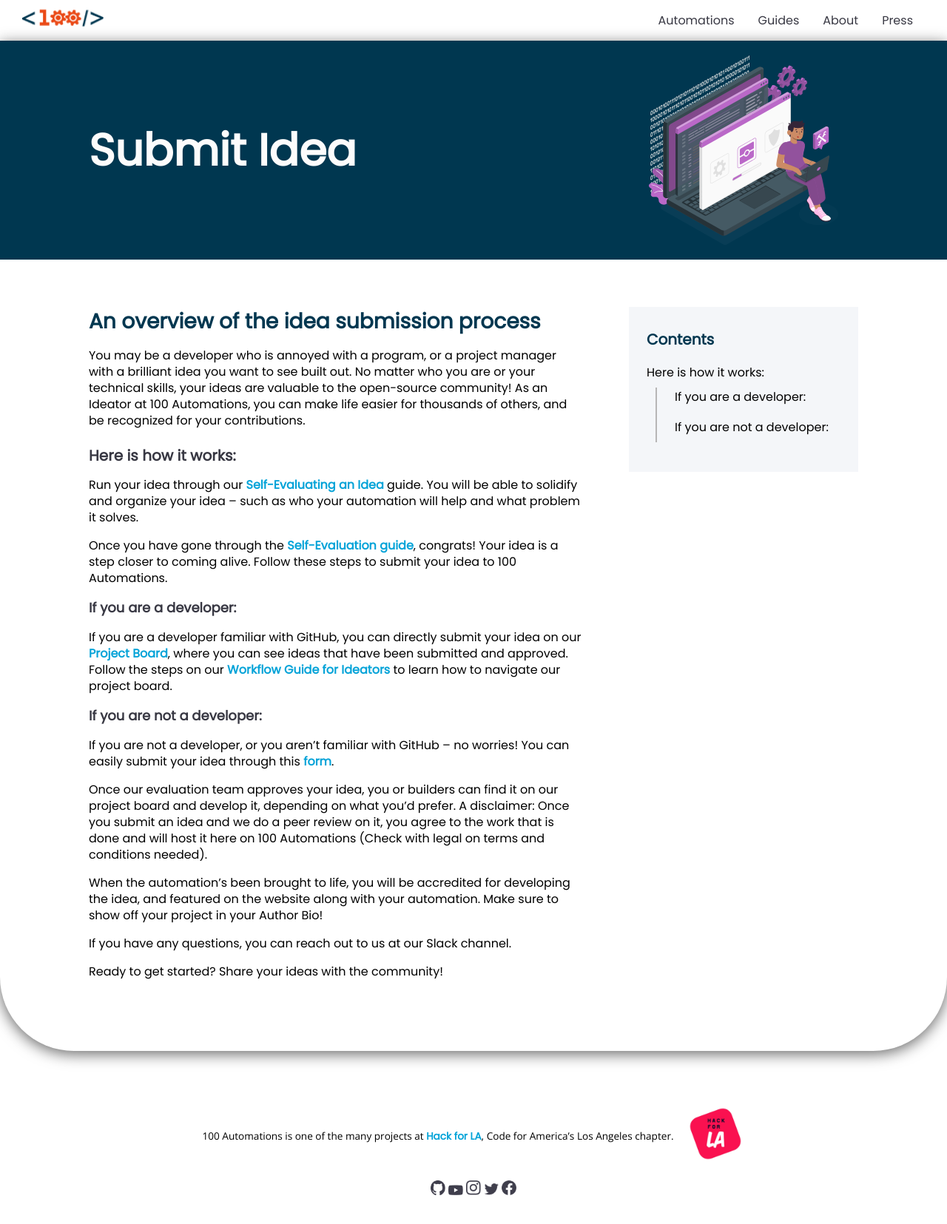
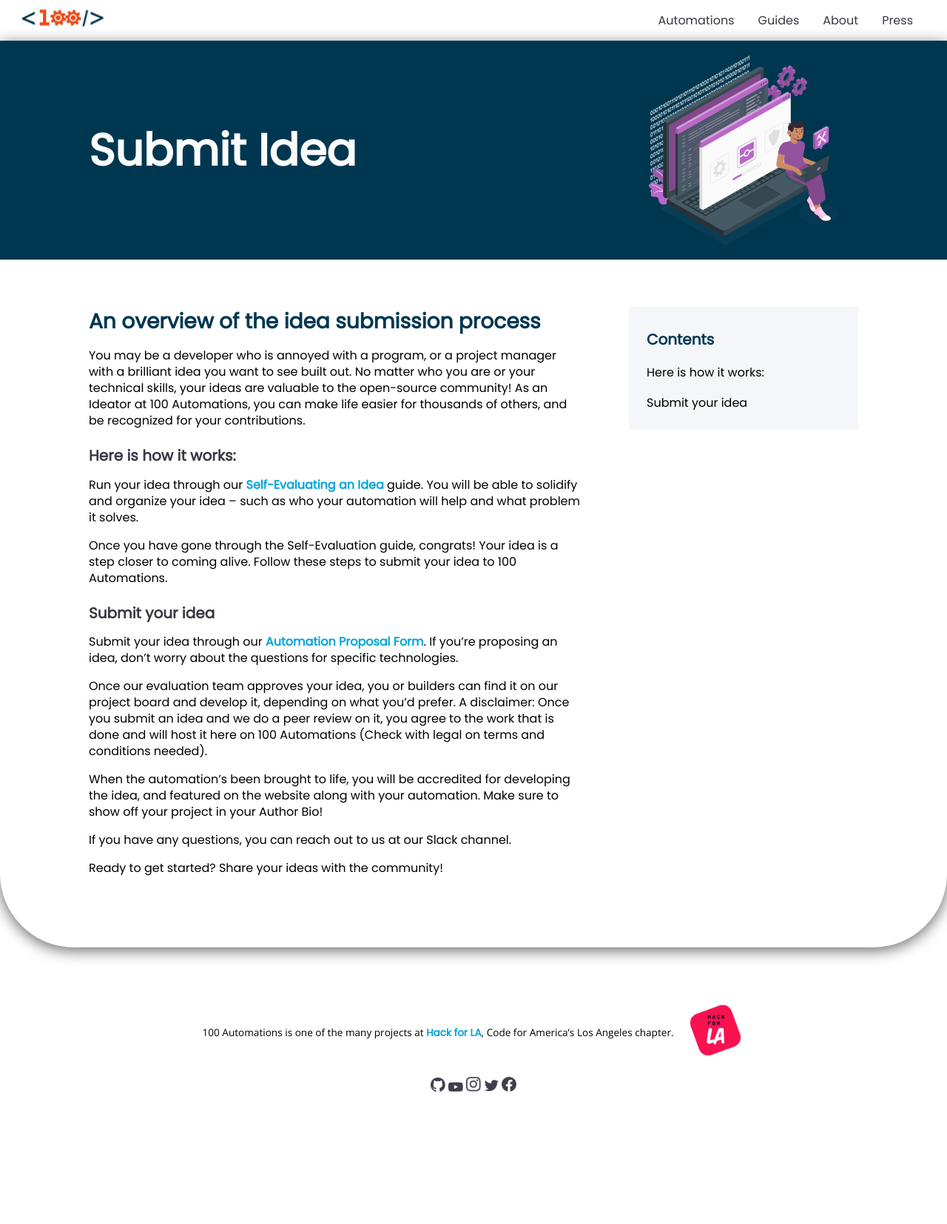
Before and after one commit to 100Automations/Website, a Jekyll site: the page built from _guides/submit_idea.md, in a window 1280 px wide. Shown: the top 1655 px of the page at 74% size. Built offline with Jekyll 4.4.1, drawn with Linux system fonts in a browser that asks for light colours.

Commit message:
remove FA board section
Removed unusable instructions for submitting to the futureautomations board, using the workflow guide (currently hidden), and various surrounding references

```diff
--- a/_guides/submit_idea.md
+++ b/_guides/submit_idea.md
@@ -12,14 +12,11 @@ You may be a developer who is annoyed with a program, or a project manager with
 ## Here is how it works:
 Run your idea through our [Self-Evaluating an Idea](/guides/self-evaluating-new-automation-idea.html) guide. You will be able to solidify and organize your idea – such as who your automation will help and what problem it solves.
 
-Once you have gone through the [Self-Evaluation guide](/guides/self-evaluating-new-automation-idea.html), congrats! Your idea is a step closer to coming alive.
+Once you have gone through the Self-Evaluation guide, congrats! Your idea is a step closer to coming alive.
 Follow these steps to submit your idea to 100 Automations.
 
-### If you are a developer:
-If you are a developer familiar with GitHub, you can directly submit your idea on our [Project Board](https://github.com/100Automations/futureautomations/projects/1#column-9876971), where you can see ideas that have been submitted and approved. Follow the steps on our [Workflow Guide for Ideators](/guides/workflow-guide-for-ideators.html) to learn how to navigate our project board.
-
-### If you are not a developer:
-If you are not a developer, or you aren't familiar with GitHub – no worries! You can easily submit your idea through this [form](https://forms.gle/daURL7woEeCNans89).
+## Submit your idea
+Submit your idea through our [Automation Proposal Form](https://forms.gle/daURL7woEeCNans89). If you're proposing an idea, don't worry about the questions for specific technologies.
 
 Once our evaluation team approves your idea, you or builders can find it on our project board and develop it, depending on what you'd prefer. A disclaimer: Once you submit an idea and we do a peer review on it, you agree to the work that is done and will host it here on 100 Automations (Check with legal on terms and conditions needed).
 
```
